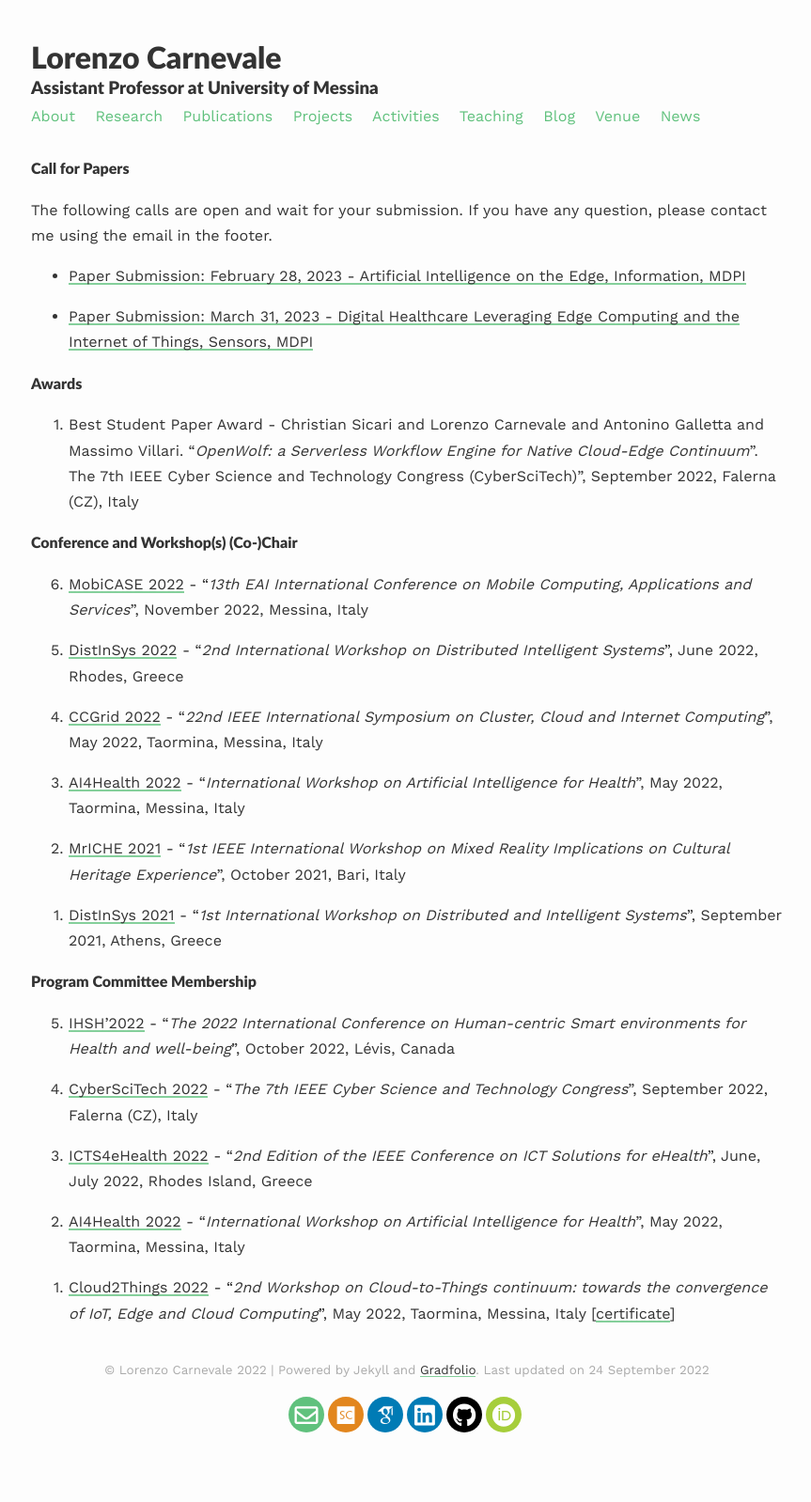
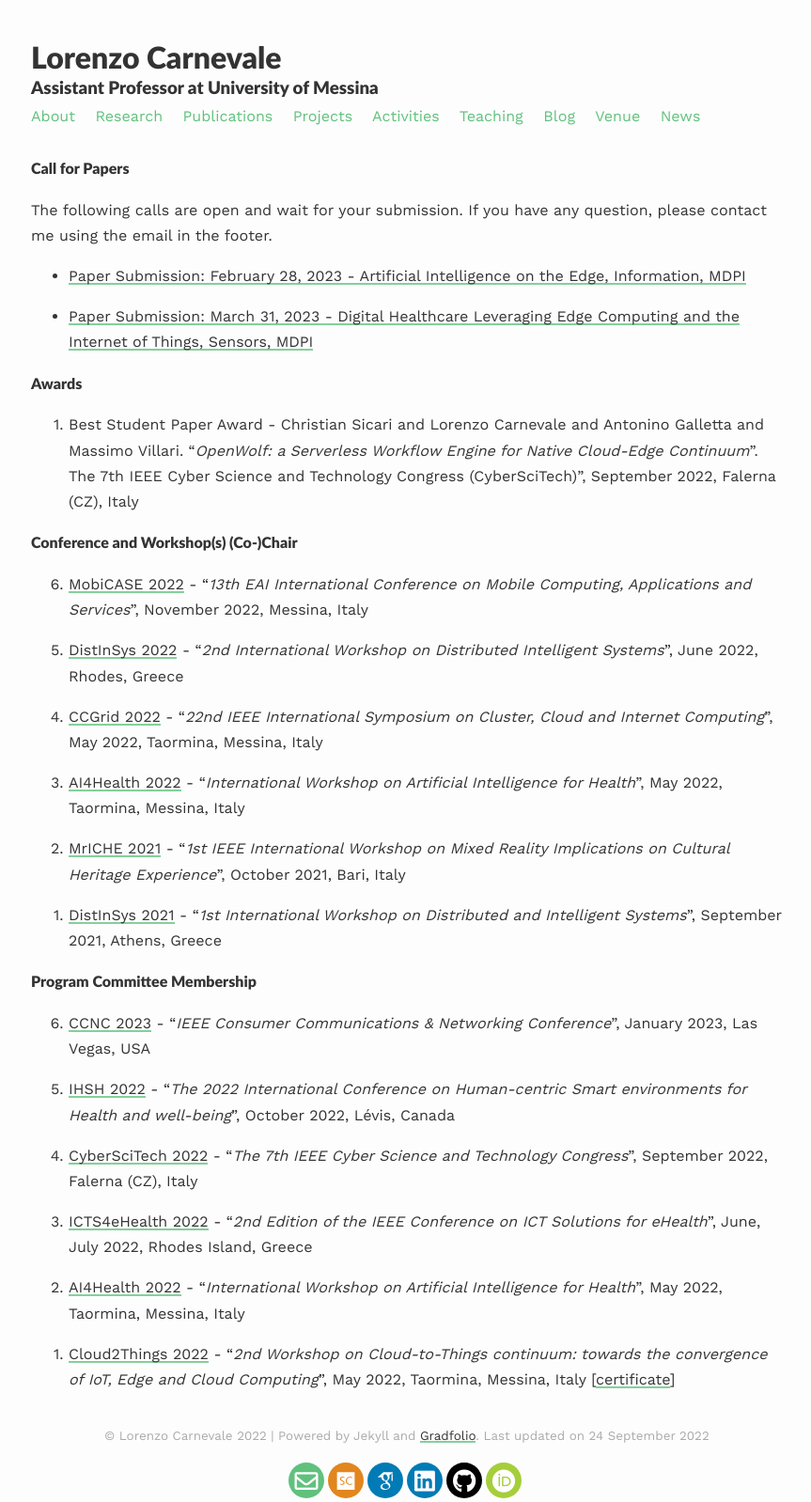
Before and after one commit to lcarnevale/lcarnevale.github.io, a Jekyll site: the page built from _pages/activities.md, in a window 1280 px wide. Shown: the whole page at 94% size, without its empty margins (207-1070 px from the left). Built offline with Jekyll 4.4.1, drawn with Linux system fonts in a browser that asks for light colours; nearby versions of some CDN libraries; some web fonts are replaced; before the commit the page ends 1528 px from its top, so only the background shows below that.

Commit message:
add CCNC 2023

```diff
--- a/_pages/activities.md
+++ b/_pages/activities.md
@@ -31,7 +31,9 @@ The following calls are open and wait for your submission. If you have any quest
 {: reversed="reversed"}
 
 #### Program Committee Membership
-0. [IHSH’2022](https://ihsh2022.uqar.ca/) - "<i>The 2022 International Conference on Human-centric Smart environments for Health and well-being</i>", October 2022, Lévis, Canada
+0. [CCNC 2023](https://ccnc2023.ieee-ccnc.org/) - "<i>IEEE Consumer Communications & Networking Conference</i>", January 2023, Las Vegas, USA
+
+0. [IHSH 2022](https://ihsh2022.uqar.ca/) - "<i>The 2022 International Conference on Human-centric Smart environments for Health and well-being</i>", October 2022, Lévis, Canada
 
 0. [CyberSciTech 2022](http://cyber-science.org/2022/cyberscitech/) - "<i>The 7th IEEE Cyber Science and Technology Congress</i>", September 2022, Falerna (CZ), Italy
 
```
